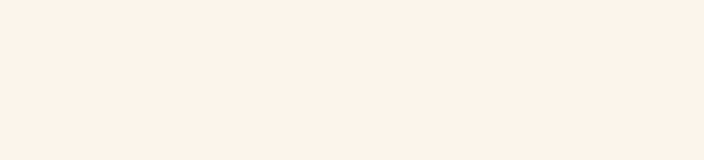
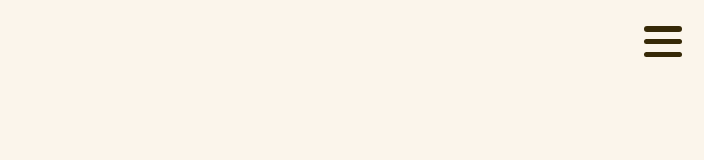
Before and after one commit to 6ne/everytour.id, a React (Create React App) app in the folder front-end/: page /destination/1 in a window 1280 px wide. Shown: the top 160 px of the page, without its empty margins (576-1280 px from the left). Built offline with nearby package versions, Linux system fonts and the light colour scheme.

Commit message:
enable burger menu to every page

```diff
--- a/front-end/src/App.tsx
+++ b/front-end/src/App.tsx
@@ -1,5 +1,6 @@
 import React, { lazy, Suspense } from 'react';
 import { BrowserRouter, Switch, Route } from 'react-router-dom';
+import Burger from './components/Burger'
 
 export default () => {
   const Home = lazy(() => import('./pages/Home'))
@@ -13,6 +14,7 @@ export default () => {
   return (
     <Suspense fallback>
       <BrowserRouter basename={process.env.PUBLIC_URL}>
+        <Burger />
         <Switch>
           <Route exact path='/' render={() => <Home/>} />
           <Route exact path='/about' render={() => <About />} />
--- a/front-end/src/components/Burger/index.tsx
+++ b/front-end/src/components/Burger/index.tsx
@@ -7,19 +7,24 @@ export default () => {
 
   const toggleMenu: VoidFunction = () => setOpen(!isOpen)
 
-  const NormalTransform : CSSProperties = { transform : 'rotate(0deg)' }
-  const Transform45 : CSSProperties = { transform : 'rotate(45deg)' }
-  const TransformMin45 : CSSProperties = { transform : 'rotate(-45deg)' }
-  const Hidden : CSSProperties = { transform : 'rotate(0deg) scale(0)' }
+  let firstChildStyle: CSSProperties =  { }
+  let secondChildStyle: CSSProperties =  { }
+  let thirdChildStyle: CSSProperties =  { }
+
+  if ( isOpen ) {
+    firstChildStyle = { transform: 'rotate(45deg)' }
+    secondChildStyle = { transform: 'scale(0)' }
+    thirdChildStyle = { transform: 'rotate(-45deg) '}
+  }
 
   return (
     <div className={Style.BurgerContainer}>
       <div className={Style.burger} onClick={toggleMenu}>
-        <span className={Style.burgerItem} style={isOpen !== true ? NormalTransform : Transform45}></span>
-        <span className={Style.burgerItem} style={isOpen !== true ? NormalTransform : Hidden}></span>
-        <span className={Style.burgerItem} style={isOpen !== true ? NormalTransform : TransformMin45}></span>
+        <span className={Style.burgerItem} style={firstChildStyle}></span>
+        <span className={Style.burgerItem} style={secondChildStyle}></span>
+        <span className={Style.burgerItem} style={thirdChildStyle}></span>
       </div>
-      <div> { isOpen && <Menu /> } </div>
+      <div> { isOpen && <Menu OnClick={toggleMenu} /> } </div>
     </div>
   )
 }
--- a/front-end/src/components/Burger/style.module.scss
+++ b/front-end/src/components/Burger/style.module.scss
@@ -15,18 +15,11 @@
   & > .burger {
     display: flex;
     flex-direction: column;
-    & :nth-child(1) {
-      transform-origin: top left;
-      transition: transform .5s;
-    }
-    & :nth-child(2) {
-      transform-origin: center center;
-      transition: transform .5s;
-    }
-    & :nth-child(3) {
-      transform-origin: bottom left;
-      transition: transform .5s;
-    }
+
+    & > * { transition: transform .5s; }
+    & :nth-child(1) { transform-origin: top left; }
+    & :nth-child(2) { transform-origin: center center; }
+    & :nth-child(3) { transform-origin: bottom left; }
 
     & > .burgerItem {
       background-color: $foreground;
--- a/front-end/src/components/Menu/index.tsx
+++ b/front-end/src/components/Menu/index.tsx
@@ -7,17 +7,21 @@ import about from '../../assets/img/about.png'
 import destinations from '../../assets/img/destinations.png'
 import contact from '../../assets/img/contact.png'
 
-export default () => {
+interface IMenu { OnClick: VoidFunction }
+
+export default ({ OnClick }: IMenu) => {
   return (
     <div className={Style.Menu}>
       <Layout>
-        <MenuIcon To="/" Content="Home" ImgUrl={home} />
-        <MenuIcon To="/about" Content="About" ImgUrl={about} />
+        <MenuIcon To="/" Content="Home" ImgUrl={home} OnClick={OnClick} />
+        <MenuIcon To="/about" Content="About" ImgUrl={about}
+          OnClick={OnClick} />
       </Layout>
       <Layout>
         <MenuIcon To="/destinations" Content="Destination"
-          ImgUrl={destinations} />
-        <MenuIcon To="/contact" Content="Contact" ImgUrl={contact} />
+          ImgUrl={destinations} OnClick={OnClick} />
+        <MenuIcon To="/contact" Content="Contact" ImgUrl={contact}
+          OnClick={OnClick} />
       </Layout>
     </div>
   )
--- a/front-end/src/components/MenuIcon/index.tsx
+++ b/front-end/src/components/MenuIcon/index.tsx
@@ -5,16 +5,17 @@ import { Link } from 'react-router-dom'
 interface IMenuIcon {
   To: string,
   Content: string,
-  ImgUrl: string
+  ImgUrl: string,
+  OnClick: VoidFunction
 }
 
-export default ({ To, Content, ImgUrl }: IMenuIcon) => {
+export default ({ To, Content, ImgUrl, OnClick }: IMenuIcon) => {
   const backgroundImageStyle: CSSProperties = {
     backgroundImage: `url(${ImgUrl})`
   }
 
   return (
-    <Link className={Style.MenuIcon} to={To}>
+    <Link className={Style.MenuIcon} to={To} onClick={OnClick}>
       <div className={Style.image} style={backgroundImageStyle}></div>
       <div className={Style.text}>{Content}</div>
     </Link>
--- a/front-end/src/pages/Home/index.tsx
+++ b/front-end/src/pages/Home/index.tsx
@@ -1,12 +1,10 @@
 import React from 'react'
 import Style from './style.module.scss'
-import Burger from '../../components/Burger'
 import Button from '../../components/Button'
 
 export default () => {
   return (
     <div className={Style.Home}>
-      <Burger/>
       <div className={Style.title}>EVERY</div>
       <div className={Style.subtitle}>Helping EVERYbuddy going EVERYwhere!</div>
       <Button To="/destinations" CustomStyle={Style.customButton}>
```
